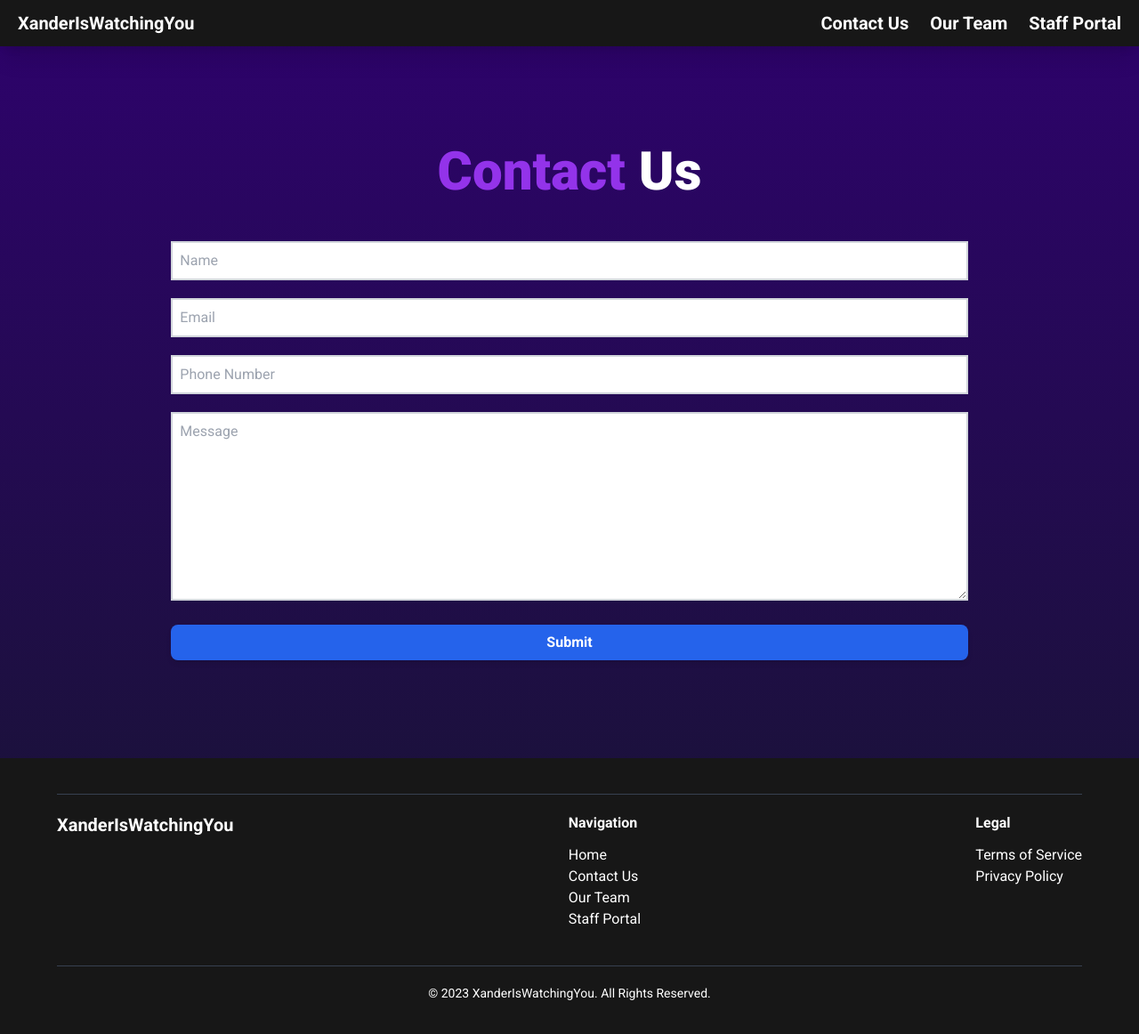
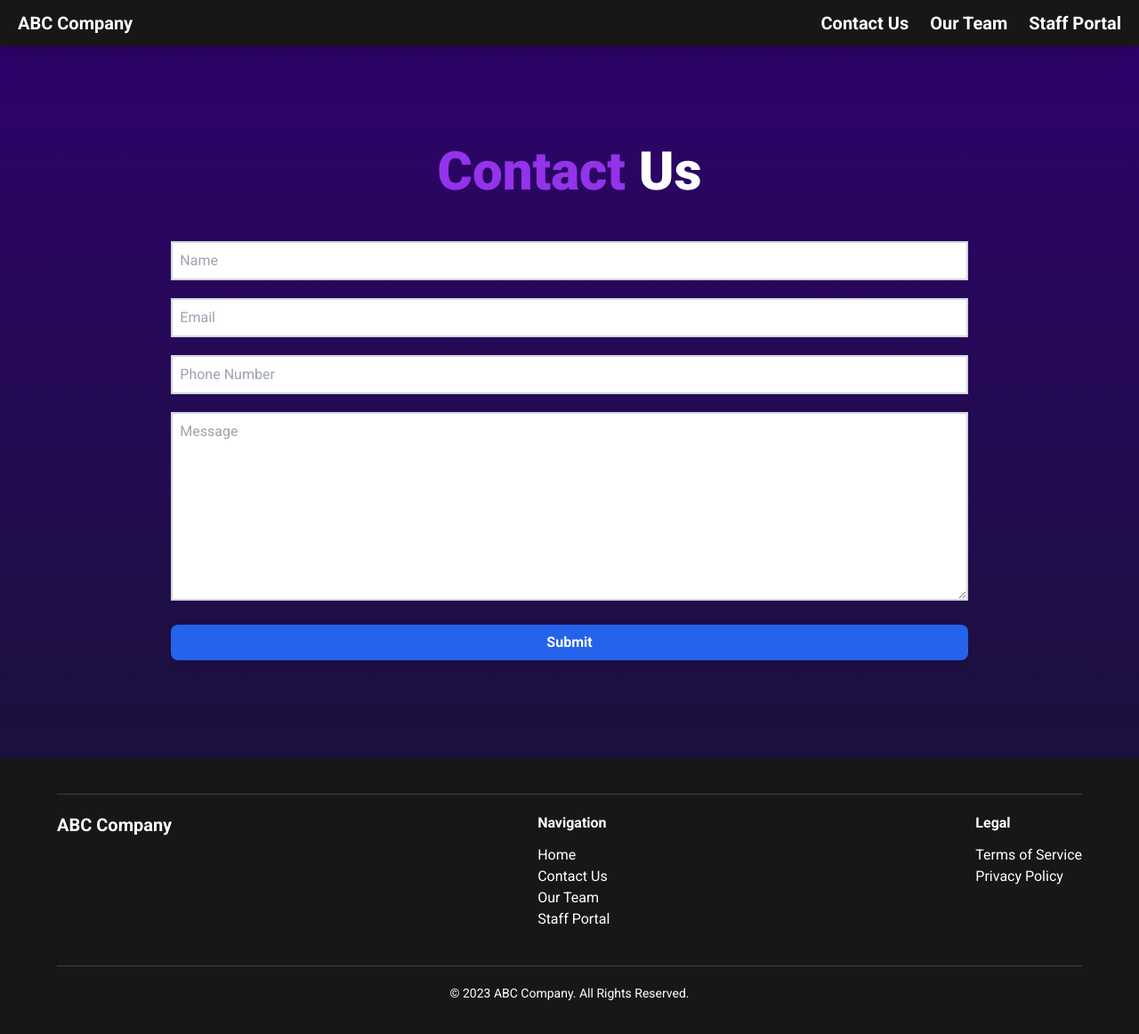
Before and after one commit to xylaron/xanderiswatchingyou, a Next.js app: page /contact in a window 1280 px wide. Shown: the top 1162 px of the page at 89% size. Built offline with nearby package versions, Linux system fonts and the light colour scheme.

Commit message:
Changed website branding

```diff
--- a/src/components/Footer.tsx
+++ b/src/components/Footer.tsx
@@ -5,7 +5,7 @@ const Footer: React.FC = () => {
     <footer className=" bg-neutral-900 px-16 py-10 text-white">
       <div className="flex flex-wrap justify-between border-t border-gray-700 pt-5">
         <div className="mb-8">
-          <h3 className="mb-3 text-xl font-bold">XanderIsWatchingYou</h3>
+          <h3 className="mb-3 text-xl font-bold">ABC Company</h3>
         </div>
         <div>
           <h3 className="mb-3 font-bold">Navigation</h3>
@@ -55,8 +55,7 @@ const Footer: React.FC = () => {
       </div>
       <div className="mt-10 border-t border-gray-700 pt-5">
         <p className="text-center text-sm">
-          &copy; {new Date().getFullYear()} XanderIsWatchingYou. All Rights
-          Reserved.
+          &copy; {new Date().getFullYear()} ABC Company. All Rights Reserved.
         </p>
       </div>
     </footer>
--- a/src/components/Navbar.tsx
+++ b/src/components/Navbar.tsx
@@ -11,7 +11,7 @@ const Navbar: React.FC = () => {
                 href="/"
                 className="px-3 text-center transition-colors  hover:text-white/80 active:text-white/60"
               >
-                XanderIsWatchingYou
+                ABC Company
               </Link>
             </li>
           </ul>
--- a/src/pages/contact/index.tsx
+++ b/src/pages/contact/index.tsx
@@ -46,7 +46,7 @@ const Contact: NextPage = () => {
   return (
     <>
       <Head>
-        <title>Contact Us - XanderIsWatchingYou</title>
+        <title>Contact Us - ABC Company</title>
       </Head>
       <div className="fadeInUp flex min-h-screen flex-col items-center justify-center p-5">
         <h1 className="mb-12 text-6xl font-extrabold text-white">
--- a/src/pages/employee/index.tsx
+++ b/src/pages/employee/index.tsx
@@ -11,7 +11,7 @@ const Employee: NextPage<Props> = (props) => {
   return (
     <>
       <Head>
-        <title>Our Team - XanderIsWatchingYou</title>
+        <title>Our Team - ABC Company</title>
       </Head>
       <div className="fadeInUp flex min-h-screen flex-col items-center justify-center p-5">
         <h1 className="mb-12 text-6xl font-extrabold text-white">
--- a/src/pages/index.tsx
+++ b/src/pages/index.tsx
@@ -7,16 +7,16 @@ const Home: NextPage = () => {
   return (
     <>
       <Head>
-        <title>Home - XanderIsWatchingYou</title>
+        <title>Home - ABC Company</title>
       </Head>
       <main className="fadeInUp flex flex-col items-center justify-center">
         <div className="container flex flex-col items-center justify-center gap-8 px-4 py-16 ">
           <h1 className="text-8xl font-extrabold text-white">
-            <span>Xander</span>IsWatchingYou
+            <span>ABC</span> Company
           </h1>
           <div className="text-4xl font-bold">
-            Discover new possibilities with us in providing market-leading web
-            solutions.
+            Discover new possibilities with us in providing leading elite
+            marketing solutions.
           </div>
           <Link
             href="/contact"
@@ -29,13 +29,13 @@ const Home: NextPage = () => {
       <div className="bg-neutral-900 p-16">
         <h2 className="mb-6 text-4xl font-bold">About Our Company</h2>
         <p className="mb-6 text-xl">
-          We are a leading provider of innovative web solutions. With years of
-          experience in the industry, we specialize in turning your ideas into
-          beautiful, responsive, and user-friendly websites. Our services range
-          from custom website design and development, mobile application
-          development, eCommerce solutions, to SEO and digital marketing
-          strategies. Whatever your business needs, our dedicated team is here
-          to deliver. Our services range from custom website design and
+          We are a leading provider of innovative digital marketing solutions.
+          With years of experience in the industry, we specialize in turning
+          your ideas into beautiful, responsive, and user-friendly applications.
+          Our services range from custom website design and development, mobile
+          application development, eCommerce solutions, to SEO and digital
+          marketing strategies. Whatever your business needs, our dedicated team
+          is here to deliver. Our services range from custom website design and
           development, mobile application development, eCommerce solutions, to
           SEO and digital marketing strategies. Whatever your business needs,
           our dedicated team is here to deliver. Ready to take your business to
```
